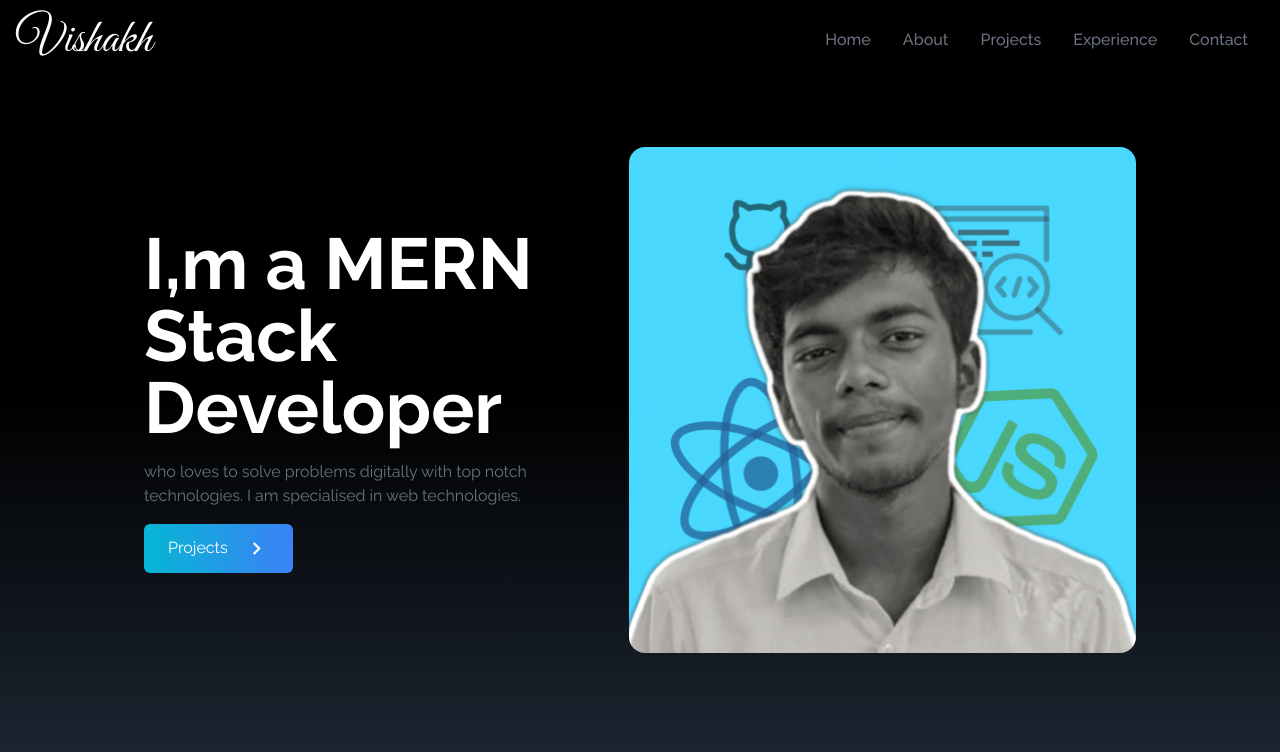
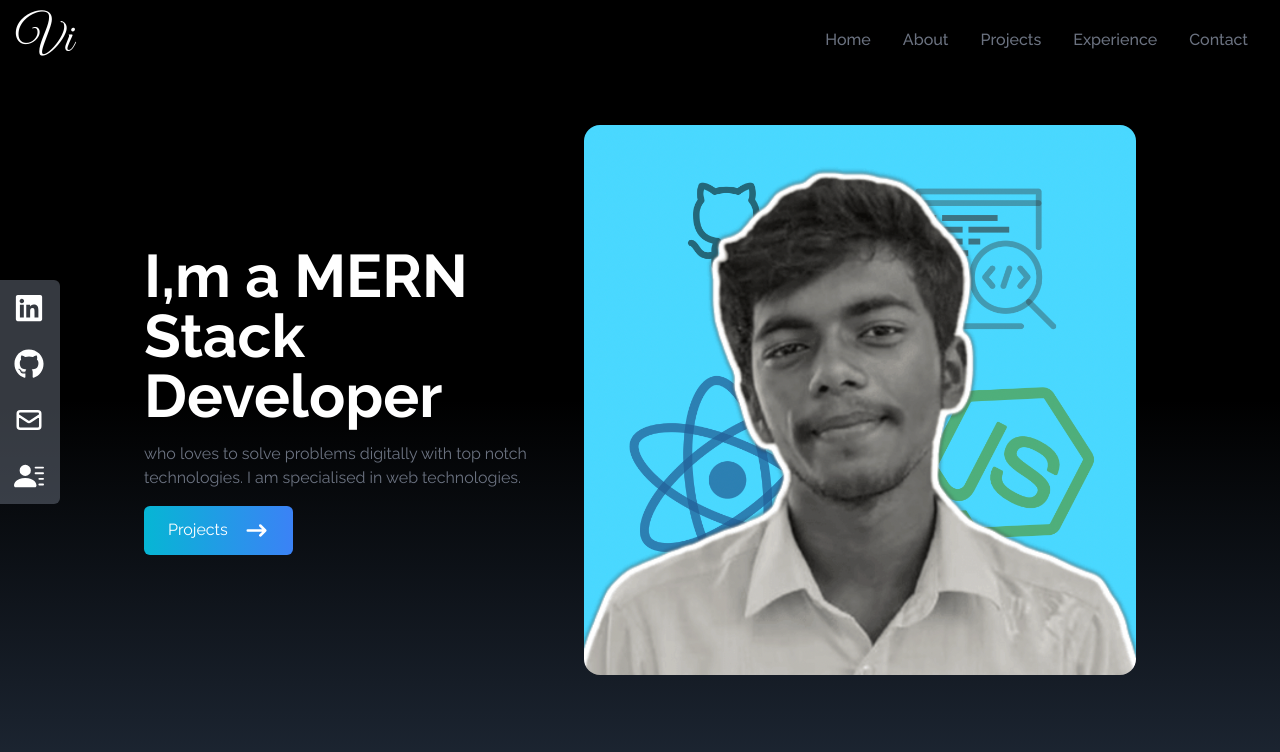
Before and after one commit to vishakh-abhayan/My-Portfolio, a React (Create React App) app: page / in a window 1280 px wide. Shown: the top 752 px of the page. Built offline with nearby package versions, Linux system fonts and the light colour scheme.

Commit message:
Responsive and cool animation soclialinks dock

```diff
--- a/public/index.html
+++ b/public/index.html
@@ -10,34 +10,13 @@
       content="Web site created using create-react-app"
     />
     <link rel="apple-touch-icon" href="%PUBLIC_URL%/logo192.png" />
-    <!--
-      manifest.json provides metadata used when your web app is installed on a
-      user's mobile device or desktop. See https://developers.google.com/web/fundamentals/web-app-manifest/
-    -->
+
     <link rel="manifest" href="%PUBLIC_URL%/manifest.json" />
-    <!--
-      Notice the use of %PUBLIC_URL% in the tags above.
-      It will be replaced with the URL of the `public` folder during the build.
-      Only files inside the `public` folder can be referenced from the HTML.
 
-      Unlike "/favicon.ico" or "favicon.ico", "%PUBLIC_URL%/favicon.ico" will
-      work correctly both with client-side routing and a non-root public URL.
-      Learn how to configure a non-root public URL by running `npm run build`.
-    -->
-    <title>React App</title>
+    <title>Portfolio</title>
   </head>
   <body>
     <noscript>You need to enable JavaScript to run this app.</noscript>
     <div id="root"></div>
-    <!--
-      This HTML file is a template.
-      If you open it directly in the browser, you will see an empty page.
-
-      You can add webfonts, meta tags, or analytics to this file.
-      The build step will place the bundled scripts into the <body> tag.
-
-      To begin the development, run `npm start` or `yarn start`.
-      To create a production bundle, use `npm run build` or `yarn build`.
-    -->
   </body>
 </html>
--- a/src/App.js
+++ b/src/App.js
@@ -1,11 +1,14 @@
 import Hero from "./components/Hero";
 import Navbar from "./components/Navbar";
+import SocialLink from "./components/SocialLink";
 
 function App() {
   return (
     <div>
       <Navbar />
       <Hero />
+
+      <SocialLink />
     </div>
   );
 }
--- a/src/components/Hero.jsx
+++ b/src/components/Hero.jsx
@@ -1,6 +1,6 @@
 import React from "react";
 import HeroImage from "../assets/heroimg.png";
-import { MdOutlineKeyboardArrowRight as Angele } from "react-icons/md";
+import { HiArrowNarrowRight as Angele } from "react-icons/hi";
 
 function Hero() {
   return (
@@ -10,7 +10,7 @@
     >
       <div className="md:flex-row h-full px-4 max-w-screen-lg mx-auto flex flex-col items-center justify-center">
         <div className="flex flex-col justify-center h-full">
-          <h2 className="text-4xl sm:text-7xl font-bold text-white">
+          <h2 className="text-4xl sm:text-6xl font-bold text-white">
             I,m a MERN Stack Developer
           </h2>
           <p className="text-gray-500 py-4 max-w-md">
--- a/src/components/Navbar.jsx
+++ b/src/components/Navbar.jsx
@@ -28,7 +28,7 @@
   return (
     <div className=" flex bg-black px-4 justify-between items-center w-full h-20 text-white fixed">
       <div>
-        <h1 className="text-5xl font-signature">Vishakh</h1>
+        <h1 className="text-5xl font-signature">Vi</h1>
       </div>
       <ul className="hidden md:flex">
         {links.map(({ id, link }) => (
--- /dev/null
+++ b/src/components/SocialLink.jsx
@@ -0,0 +1,77 @@
+import React from "react";
+import { FaGithub, FaLinkedin } from "react-icons/fa";
+import { BsFillPersonLinesFill } from "react-icons/bs";
+import { HiOutlineMail } from "react-icons/hi";
+
+function SocialLink() {
+  const Links = [
+    {
+      id: 1,
+      child: (
+        <>
+          LinkedIn <FaLinkedin size={30} />
+        </>
+      ),
+      herf: "https://linkedin.com",
+      style: "rounded-tr-md",
+    },
+    {
+      id: 2,
+      child: (
+        <>
+          Github <FaGithub size={30} />
+        </>
+      ),
+      herf: "https://github.com",
+    },
+    {
+      id: 3,
+      child: (
+        <>
+          Gmali <HiOutlineMail size={30} />
+        </>
+      ),
+      herf: "mailto:foo@gmail.com",
+    },
+    {
+      id: 4,
+      child: (
+        <>
+          Resume <BsFillPersonLinesFill size={30} />
+        </>
+      ),
+      herf: "/vishakhabhayan.pdf",
+      style: "rounded-br-md",
+      download: true,
+    },
+  ];
+
+  return (
+    <div className="hidden lg:flex flex-col top-[35%] fixed left-0">
+      <ul>
+        {Links.map(({ id, child, download, style, herf }) => (
+          <li
+            key={id}
+            className={
+              "flex justify-between items-center w-40 h-14 px-4 bg-gray-500/50 ml-[-100px] hover:rounded-md duration-300 hover:ml-[-10px] " +
+              " " +
+              style
+            }
+          >
+            <a
+              href={herf}
+              className="flex justify-between items-center w-full text-white "
+              download={download}
+              target="_blank"
+              rel="noreferrer"
+            >
+              {child}
+            </a>
+          </li>
+        ))}
+      </ul>
+    </div>
+  );
+}
+
+export default SocialLink;
```
Also changed, not shown: 1 other file (tests, documents, lock files or other folders).
